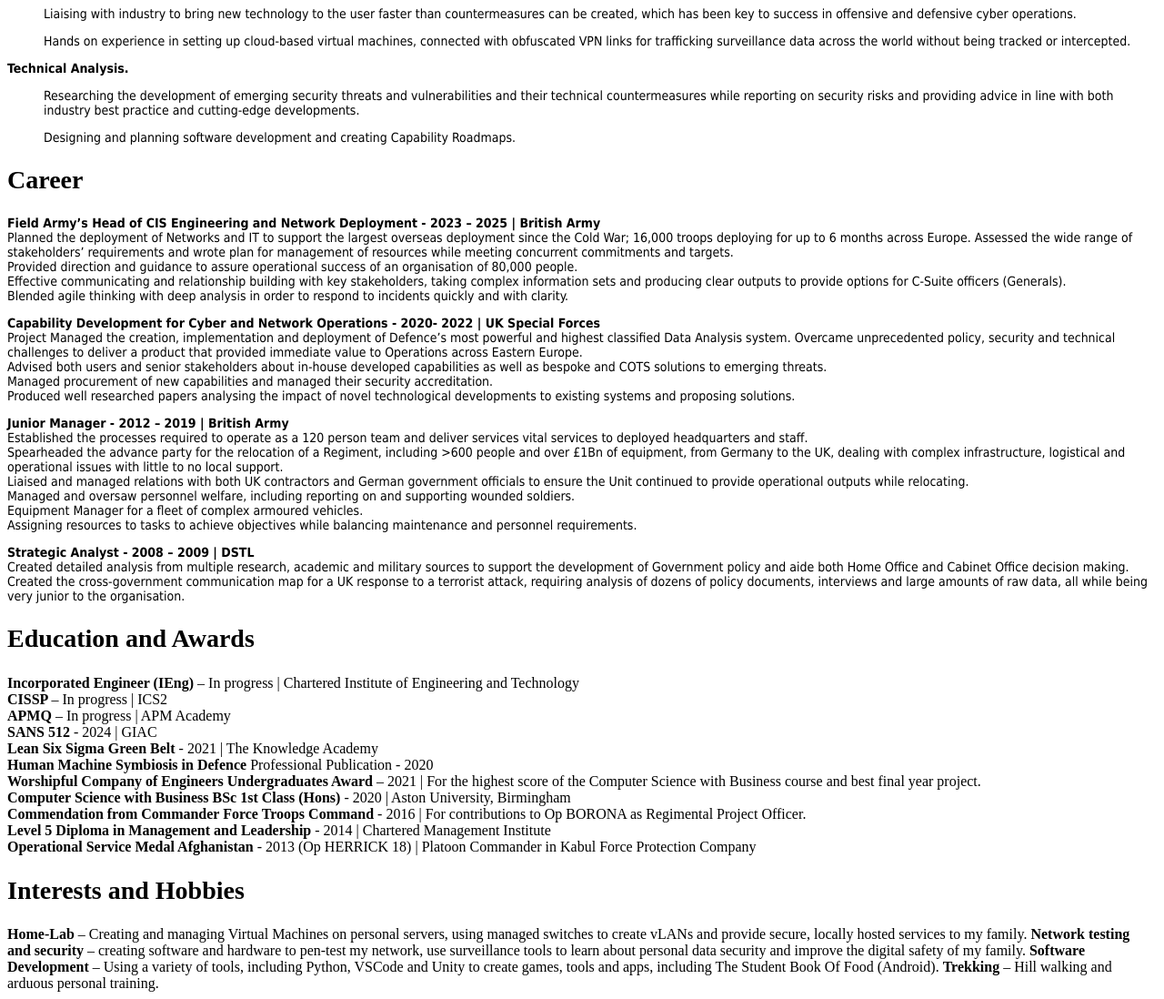
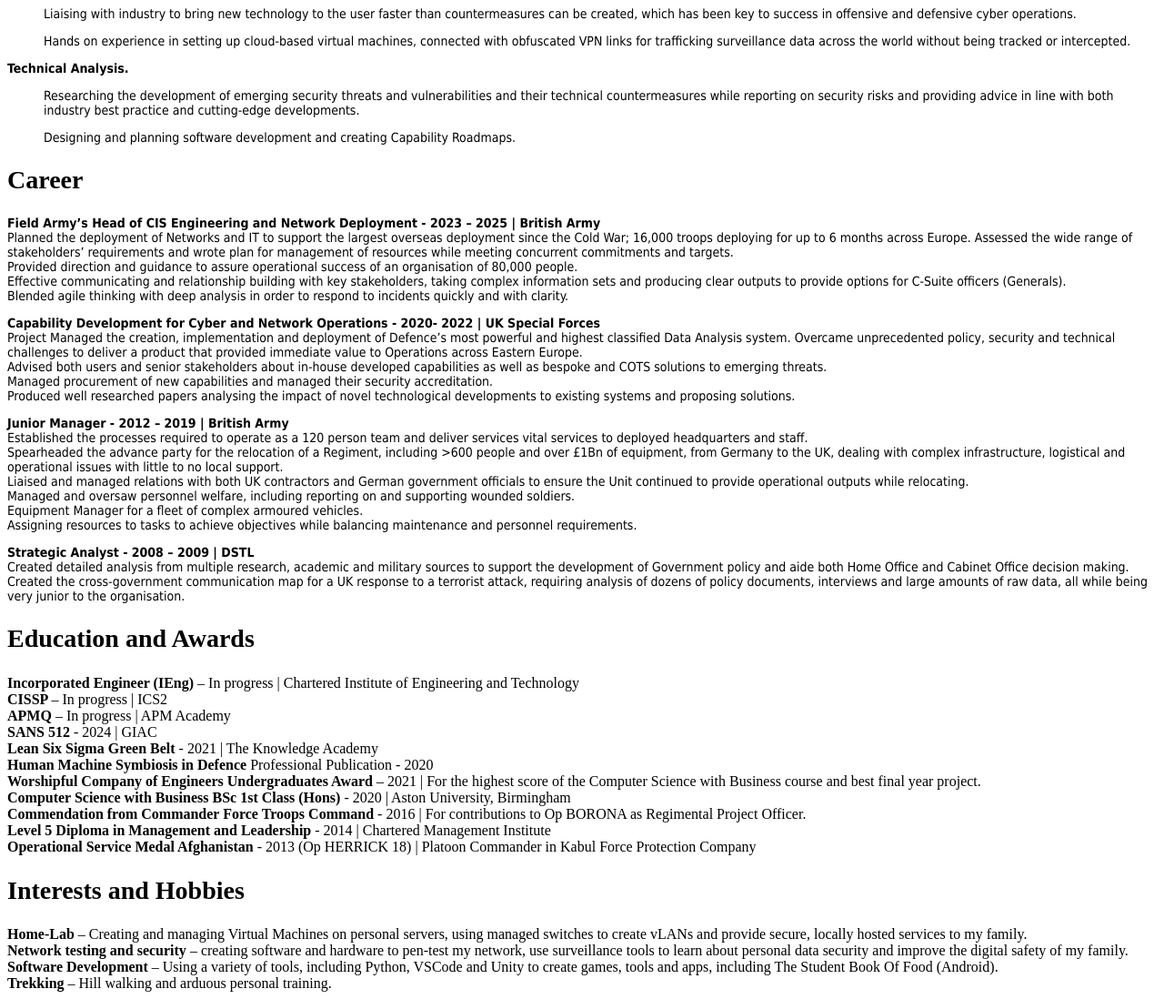
Before and after one commit to SierraDee/CVSite, a plain HTML site: page index.html in a window 1280 px wide. Shown: the part 620-1718 px from the top of the page at 91% size. Drawn offline with Linux system fonts and the light colour scheme.

Commit message:
Update index.html
added <br /> to the end of the hobbies lines

```diff
--- a/index.html
+++ b/index.html
@@ -75,10 +75,10 @@
     <b>Operational Service Medal Afghanistan</b> - 2013 (Op HERRICK 18) | Platoon Commander in Kabul Force Protection Company <br />
 
     <h2>Interests and Hobbies </h2>
-    <b>Home-Lab</b> – Creating and managing Virtual Machines on personal servers, using managed switches to create vLANs and provide secure, locally hosted services to my family.
-    <b>Network testing and security </b>– creating software and hardware to pen-test my network, use surveillance tools to learn about personal data security and improve the digital safety of my family.
-    <b>Software Development</b> – Using a variety of tools, including Python, VSCode and Unity to create games, tools and apps, including The Student Book Of Food (Android).
-    <b>Trekking</b> – Hill walking and arduous personal training.
+    <b>Home-Lab</b> – Creating and managing Virtual Machines on personal servers, using managed switches to create vLANs and provide secure, locally hosted services to my family.  <br />
+    <b>Network testing and security </b>– creating software and hardware to pen-test my network, use surveillance tools to learn about personal data security and improve the digital safety of my family.  <br />
+    <b>Software Development</b> – Using a variety of tools, including Python, VSCode and Unity to create games, tools and apps, including The Student Book Of Food (Android).  <br />
+    <b>Trekking</b> – Hill walking and arduous personal training.  <br />
 
 </body>
 </html>
```
